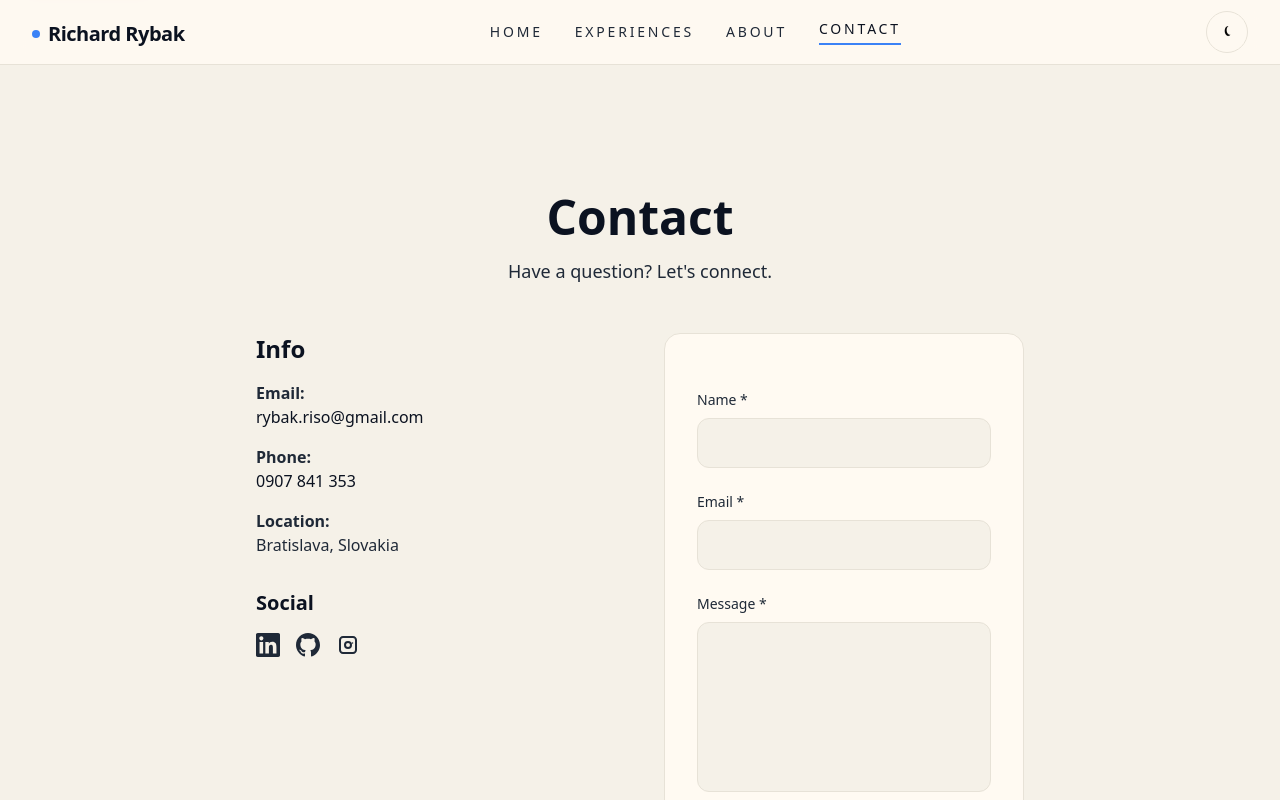
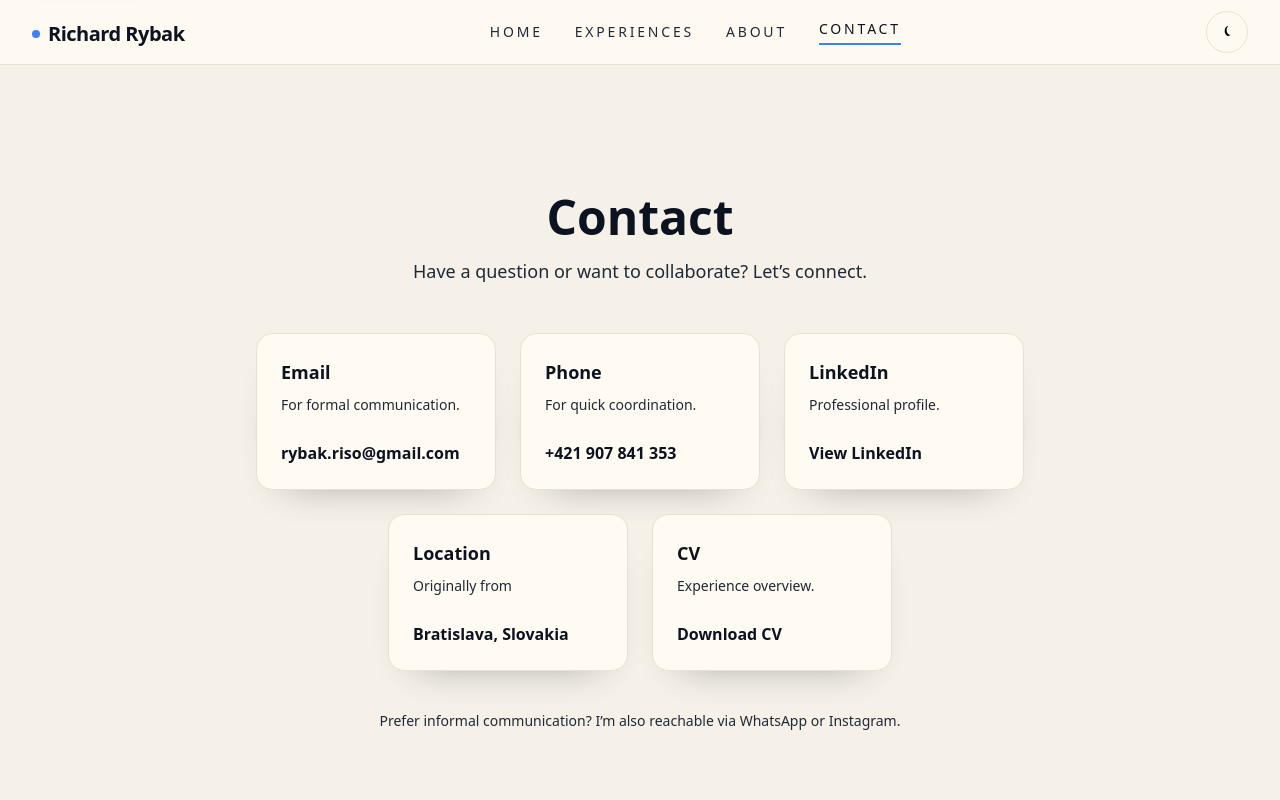
Before and after one commit to rybakrisko/Portfolio2.0, a React (Vite) app: page /kontakt in a window 1280 px wide. Shown: the top 800 px of the page. Built offline with nearby package versions, Linux system fonts and the light colour scheme.

Commit message:
Polish contact cards and socials

```diff
--- a/src/data/contact.ts
+++ b/src/data/contact.ts
@@ -5,9 +5,9 @@ export const socialLinks = [
     icon: 'M20.447 20.452h-3.554v-5.569c0-1.328-.027-3.037-1.852-3.037-1.853 0-2.136 1.445-2.136 2.939v5.667H9.351V9h3.414v1.561h.046c.477-.9 1.637-1.85 3.37-1.85 3.601 0 4.267 2.37 4.267 5.455v6.286zM5.337 7.433c-1.144 0-2.063-.926-2.063-2.065 0-1.138.92-2.063 2.063-2.063 1.14 0 2.064.925 2.064 2.063 0 1.139-.925 2.065-2.064 2.065zm1.782 13.019H3.555V9h3.564v11.452zM22.225 0H1.771C.792 0 0 .774 0 1.729v20.542C0 23.227.792 24 1.771 24h20.451C23.2 24 24 23.227 24 22.271V1.729C24 .774 23.2 0 22.222 0h.003z',
   },
   {
-    name: 'GitHub',
-    url: 'https://github.com/portfolio',
-    icon: 'M12 0c-6.626 0-12 5.373-12 12 0 5.302 3.438 9.8 8.207 11.387.599.111.793-.261.793-.577v-2.234c-3.338.726-4.033-1.416-4.033-1.416-.546-1.387-1.333-1.756-1.333-1.756-1.089-.745.083-.729.083-.729 1.205.084 1.839 1.237 1.839 1.237 1.07 1.834 2.807 1.304 3.492.997.107-.775.418-1.305.762-1.604-2.665-.305-5.467-1.334-5.467-5.931 0-1.311.469-2.381 1.236-3.221-.124-.303-.535-1.524.117-3.176 0 0 1.008-.322 3.301 1.23.957-.266 1.983-.399 3.003-.404 1.02.005 2.047.138 3.006.404 2.291-1.552 3.297-1.23 3.297-1.23.653 1.653.242 2.874.118 3.176.77.84 1.235 1.911 1.235 3.221 0 4.609-2.807 5.624-5.479 5.921.43.372.823 1.102.823 2.222v3.293c0 .319.192.694.801.576 4.765-1.589 8.199-6.086 8.199-11.386 0-6.627-5.373-12-12-12z',
+    name: 'WhatsApp',
+    url: 'https://wa.me/421907841353',
+    icon: 'M12.04 0C5.39 0 0 5.39 0 12.04c0 2.12.56 4.2 1.62 6.03L0 24l6.11-1.6a11.94 11.94 0 0 0 5.93 1.55h.01c6.65 0 12.04-5.39 12.04-12.04C24.08 5.39 18.69 0 12.04 0zm6.97 17.46c-.29.82-1.72 1.57-2.36 1.66-.6.08-1.36.12-2.2-.14-.51-.16-1.17-.38-2.02-.76-3.54-1.56-5.84-5.41-6.02-5.66-.18-.24-1.44-1.92-1.44-3.67 0-1.75.92-2.61 1.24-2.97.32-.36.7-.45.94-.45.24 0 .47 0 .68.01.22.01.51-.08.8.61.29.69.99 2.41 1.08 2.58.09.17.15.37.02.6-.13.23-.2.37-.39.57-.2.2-.41.44-.58.59-.2.2-.41.41-.18.8.23.39 1.02 1.68 2.18 2.72 1.5 1.33 2.76 1.74 3.15 1.93.39.2.62.17.85-.1.23-.27.98-1.14 1.25-1.53.27-.39.53-.32.9-.19.37.13 2.33 1.1 2.73 1.3.4.2.66.3.76.47.1.17.1.98-.19 1.8z',
   },
   {
     name: 'Instagram',
--- a/src/i18n/translations.ts
+++ b/src/i18n/translations.ts
@@ -54,7 +54,7 @@ export const text = {
   timelineFilterEducation: 'Education & Experiences',
   timelineFilterSport: 'Sport',
   contactTitle: 'Contact',
-  contactSubtitle: "Have a question? Let's connect.",
+  contactSubtitle: "Have a question or want to collaborate? Let’s connect.",
   contactInfo: 'Info',
   contactEmail: 'Email',
   contactPhone: 'Phone',
--- a/src/pages/Contact.tsx
+++ b/src/pages/Contact.tsx
@@ -1,7 +1,4 @@
 import SectionTitle from '../components/ui/SectionTitle'
-import SocialLinks from '../components/ui/SocialLinks'
-import Button from '../components/ui/Button'
-import { socialLinks } from '../data/contact'
 import { text } from '../i18n/translations'
 
 export default function Contact() {
@@ -15,98 +12,108 @@ export default function Contact() {
             className="mb-12"
           />
 
-          <div className="grid md:grid-cols-2 gap-12">
-            <div>
-              <h3 className="text-2xl font-display font-semibold mb-4 text-ink dark:text-cream">
-                {text.contactInfo}
+          <div className="grid gap-6 sm:grid-cols-2 lg:grid-cols-6">
+            <div className="lg:col-span-2 bg-cream border border-cloud rounded-2xl p-6 card-shadow dark:bg-slateBlue dark:border-cream/10 flex h-full flex-col">
+              <h3 className="text-lg font-display font-semibold text-ink dark:text-cream">
+                Email
               </h3>
-              <div className="space-y-4 text-inkSoft dark:text-cream/70">
-                <p>
-                  <strong>{text.contactEmail}:</strong><br />
-                  <a href="mailto:rybak.riso@gmail.com" className="text-ink hover:underline dark:text-cream">
-                    rybak.riso@gmail.com
-                  </a>
-                </p>
-                <p>
-                  <strong>{text.contactPhone}:</strong><br />
-                  <a href="tel:+421907841353" className="text-ink hover:underline dark:text-cream">
-                    0907 841 353
-                  </a>
-                </p>
-                <p>
-                  <strong>{text.contactLocation}:</strong><br />
-                  {text.contactLocationValue}
-                </p>
-              </div>
-
-              <div className="mt-8">
-                <h4 className="text-xl font-display font-semibold mb-4 text-ink dark:text-cream">
-                  {text.contactSocial}
-                </h4>
-                <SocialLinks links={socialLinks} />
-              </div>
+              <p className="mt-2 text-sm leading-relaxed text-inkSoft dark:text-cream/70">
+                For formal communication.
+              </p>
+              <a
+                href="mailto:rybak.riso@gmail.com"
+                className="mt-auto pt-6 inline-flex max-w-full truncate text-sm sm:text-base font-semibold text-ink transition-colors hover:text-ink/70 hover:underline underline-offset-4 dark:text-cream dark:hover:text-cream/80"
+              >
+                rybak.riso@gmail.com
+              </a>
             </div>
 
-            <div>
-              <form
-                name="contact"
-                method="POST"
-                data-netlify="true"
-                data-netlify-honeypot="bot-field"
-                className="space-y-6 bg-cream border border-cloud rounded-2xl p-8 dark:bg-slateBlue dark:border-cream/10"
+            <div className="lg:col-span-2 bg-cream border border-cloud rounded-2xl p-6 card-shadow dark:bg-slateBlue dark:border-cream/10 flex h-full flex-col">
+              <h3 className="text-lg font-display font-semibold text-ink dark:text-cream">
+                Phone
+              </h3>
+              <p className="mt-2 text-sm leading-relaxed text-inkSoft dark:text-cream/70">
+                For quick coordination.
+              </p>
+              <a
+                href="tel:+421907841353"
+                className="mt-auto pt-6 inline-flex text-sm sm:text-base font-semibold text-ink transition-colors hover:text-ink/70 hover:underline underline-offset-4 dark:text-cream dark:hover:text-cream/80"
               >
-                <input type="hidden" name="form-name" value="contact" />
-                <p className="hidden">
-                  <label htmlFor="bot-field">
-                    Don’t fill this out: <input id="bot-field" name="bot-field" />
-                  </label>
-                </p>
+                +421 907 841 353
+              </a>
+            </div>
 
-                <div>
-                  <label htmlFor="name" className="block text-sm font-medium text-inkSoft mb-2 dark:text-cream/70">
-                    {text.contactName} *
-                  </label>
-                  <input
-                    id="name"
-                    name="name"
-                    type="text"
-                    required
-                    className="w-full px-4 py-3 border border-cloud rounded-xl focus:outline-none focus:ring-2 focus:ring-accent bg-sand dark:bg-ink/60 dark:border-cream/10 dark:text-cream"
-                  />
-                </div>
+            <div className="lg:col-span-2 bg-cream border border-cloud rounded-2xl p-6 card-shadow dark:bg-slateBlue dark:border-cream/10 flex h-full flex-col">
+              <h3 className="text-lg font-display font-semibold text-ink dark:text-cream">
+                LinkedIn
+              </h3>
+              <p className="mt-2 text-sm leading-relaxed text-inkSoft dark:text-cream/70">
+                Professional profile.
+              </p>
+              <a
+                href="https://www.linkedin.com/in/richard-rybak-3663792b7/"
+                target="_blank"
+                rel="noreferrer"
+                className="mt-auto pt-6 inline-flex text-sm sm:text-base font-semibold text-ink transition-colors hover:text-ink/70 hover:underline underline-offset-4 dark:text-cream dark:hover:text-cream/80"
+              >
+                View LinkedIn
+              </a>
+            </div>
 
-                <div>
-                  <label htmlFor="email" className="block text-sm font-medium text-inkSoft mb-2 dark:text-cream/70">
-                    {text.contactEmail} *
-                  </label>
-                  <input
-                    id="email"
-                    name="email"
-                    type="email"
-                    required
-                    className="w-full px-4 py-3 border border-cloud rounded-xl focus:outline-none focus:ring-2 focus:ring-accent bg-sand dark:bg-ink/60 dark:border-cream/10 dark:text-cream"
-                  />
-                </div>
+            <div className="lg:col-span-2 lg:col-start-2 bg-cream border border-cloud rounded-2xl p-6 card-shadow dark:bg-slateBlue dark:border-cream/10 flex h-full flex-col">
+              <h3 className="text-lg font-display font-semibold text-ink dark:text-cream">
+                Location
+              </h3>
+              <p className="mt-2 text-sm leading-relaxed text-inkSoft dark:text-cream/70">
+                Originally from
+              </p>
+              <a
+                href="https://www.google.com/maps?q=Bratislava,+Slovakia"
+                target="_blank"
+                rel="noreferrer"
+                className="mt-auto pt-6 inline-flex text-sm sm:text-base font-semibold text-ink transition-colors hover:text-ink/70 hover:underline underline-offset-4 dark:text-cream dark:hover:text-cream/80"
+              >
+                {text.contactLocationValue}
+              </a>
+            </div>
 
-                <div>
-                  <label htmlFor="message" className="block text-sm font-medium text-inkSoft mb-2 dark:text-cream/70">
-                    {text.contactMessage} *
-                  </label>
-                  <textarea
-                    id="message"
-                    name="message"
-                    rows={6}
-                    required
-                    className="w-full px-4 py-3 border border-cloud rounded-xl focus:outline-none focus:ring-2 focus:ring-accent resize-none bg-sand dark:bg-ink/60 dark:border-cream/10 dark:text-cream"
-                  />
-                </div>
-
-                <Button type="submit" variant="primary" className="w-full">
-                  {text.contactSubmit}
-                </Button>
-              </form>
+            <div className="lg:col-span-2 lg:col-start-4 bg-cream border border-cloud rounded-2xl p-6 card-shadow dark:bg-slateBlue dark:border-cream/10 flex h-full flex-col">
+              <h3 className="text-lg font-display font-semibold text-ink dark:text-cream">
+                CV
+              </h3>
+              <p className="mt-2 text-sm leading-relaxed text-inkSoft dark:text-cream/70">
+                Experience overview.
+              </p>
+              <a
+                href="/cv.pdf"
+                download
+                className="mt-auto pt-6 inline-flex text-sm sm:text-base font-semibold text-ink transition-colors hover:text-ink/70 hover:underline underline-offset-4 dark:text-cream dark:hover:text-cream/80"
+              >
+                Download CV
+              </a>
             </div>
           </div>
+          <p className="mt-10 text-center text-sm text-inkSoft dark:text-cream/70">
+            Prefer informal communication? I’m also reachable via{' '}
+            <a
+              href="https://wa.me/421907841353"
+              target="_blank"
+              rel="noreferrer"
+              className="text-inkSoft transition-all duration-200 hover:text-ink hover:underline hover:underline-offset-4 hover:-translate-y-[1px] inline-block dark:text-cream/70 dark:hover:text-cream"
+            >
+              WhatsApp
+            </a>{' '}
+            or{' '}
+            <a
+              href="https://www.instagram.com/r_rybak_1/"
+              target="_blank"
+              rel="noreferrer"
+              className="text-inkSoft transition-all duration-200 hover:text-ink hover:underline hover:underline-offset-4 hover:-translate-y-[1px] inline-block dark:text-cream/70 dark:hover:text-cream"
+            >
+              Instagram
+            </a>
+            .
+          </p>
         </div>
       </div>
     </div>
```
